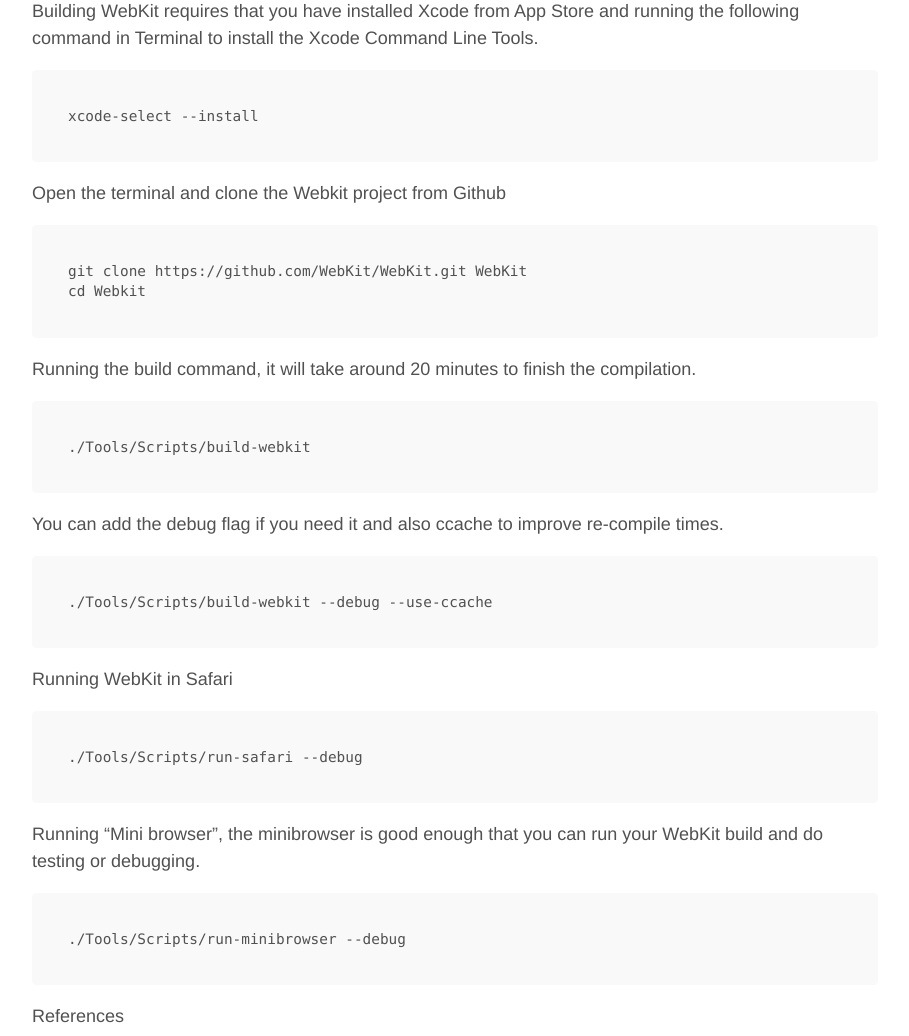
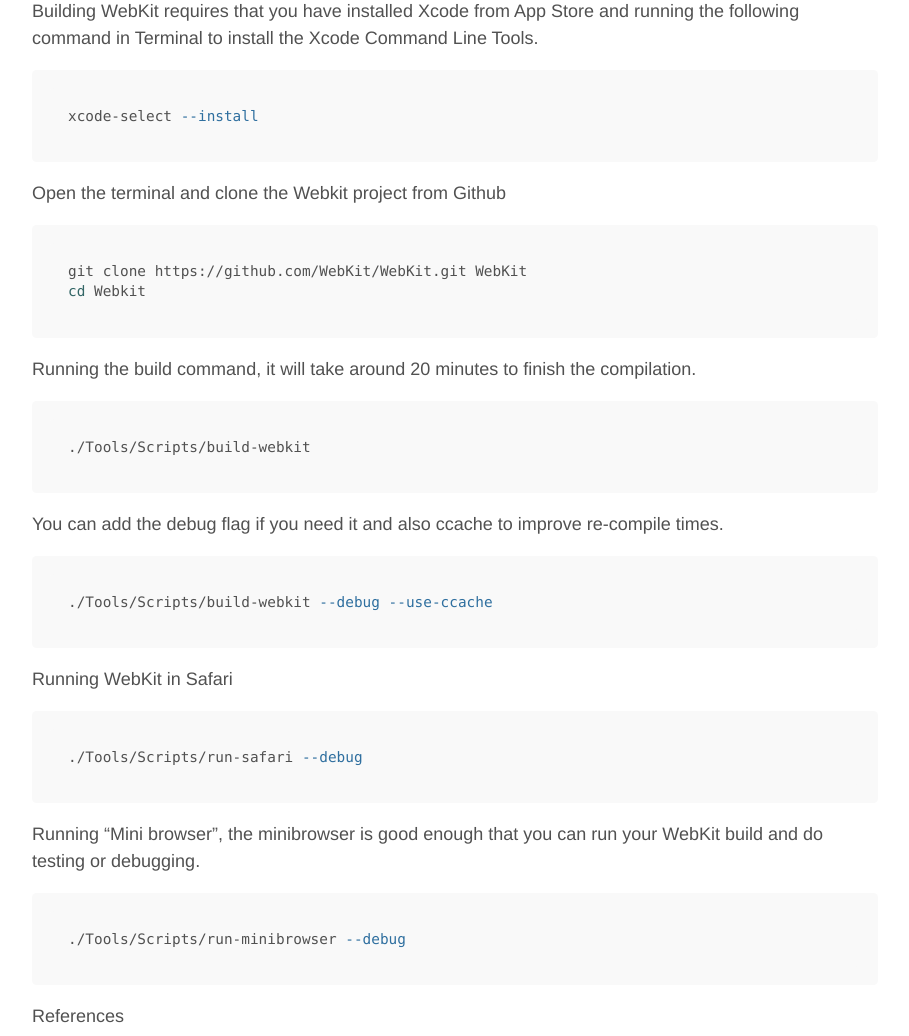
Before and after one commit to ChAndreas/chandreas.github.io, a Jekyll site: the page built from _posts/2023-11-29-Webkit-build.md, in a window 1280 px wide. Shown: the part 309-1345 px from the top of the page, without its empty margins (185-1094 px from the left). Built offline with Jekyll 4.4.1, drawn with Linux system fonts in a browser that asks for light colours.

Commit message:
Update 2023-11-29-Webkit-build.md

````diff
--- a/_posts/2023-11-29-Webkit-build.md
+++ b/_posts/2023-11-29-Webkit-build.md
@@ -9,39 +9,40 @@
 WebKit is the web browser engine used by Safari, Mail, App Store, and many other apps on macOS and iOS.
 
 Building WebKit requires that you have installed Xcode from App Store and running the following command in Terminal to install the Xcode Command Line Tools.
-
-	xcode-select --install
-
+```zsh
+xcode-select --install
+```
 
 Open the terminal and clone the Webkit project from Github
 
-
-	git clone https://github.com/WebKit/WebKit.git WebKit
-	cd Webkit
-
+```zsh
+git clone https://github.com/WebKit/WebKit.git WebKit
+cd Webkit
+```
 
 Running the build command, it will take around 20 minutes to finish the compilation.
 
-
-	./Tools/Scripts/build-webkit
+```zsh
+./Tools/Scripts/build-webkit
+```
 
 You can add the debug flag if you need it and also ccache to improve re-compile times.
 
-
-	./Tools/Scripts/build-webkit --debug --use-ccache
-
+```zsh
+./Tools/Scripts/build-webkit --debug --use-ccache
+```
 
 Running WebKit in Safari
 
-
-	./Tools/Scripts/run-safari --debug
-
+```zsh
+./Tools/Scripts/run-safari --debug
+```
 
 Running “Mini browser”, the minibrowser is good enough that you can run your WebKit build and do testing or debugging.
 
-
-	./Tools/Scripts/run-minibrowser --debug
-
+```zsh
+./Tools/Scripts/run-minibrowser --debug
+```
 
 
 References
````
